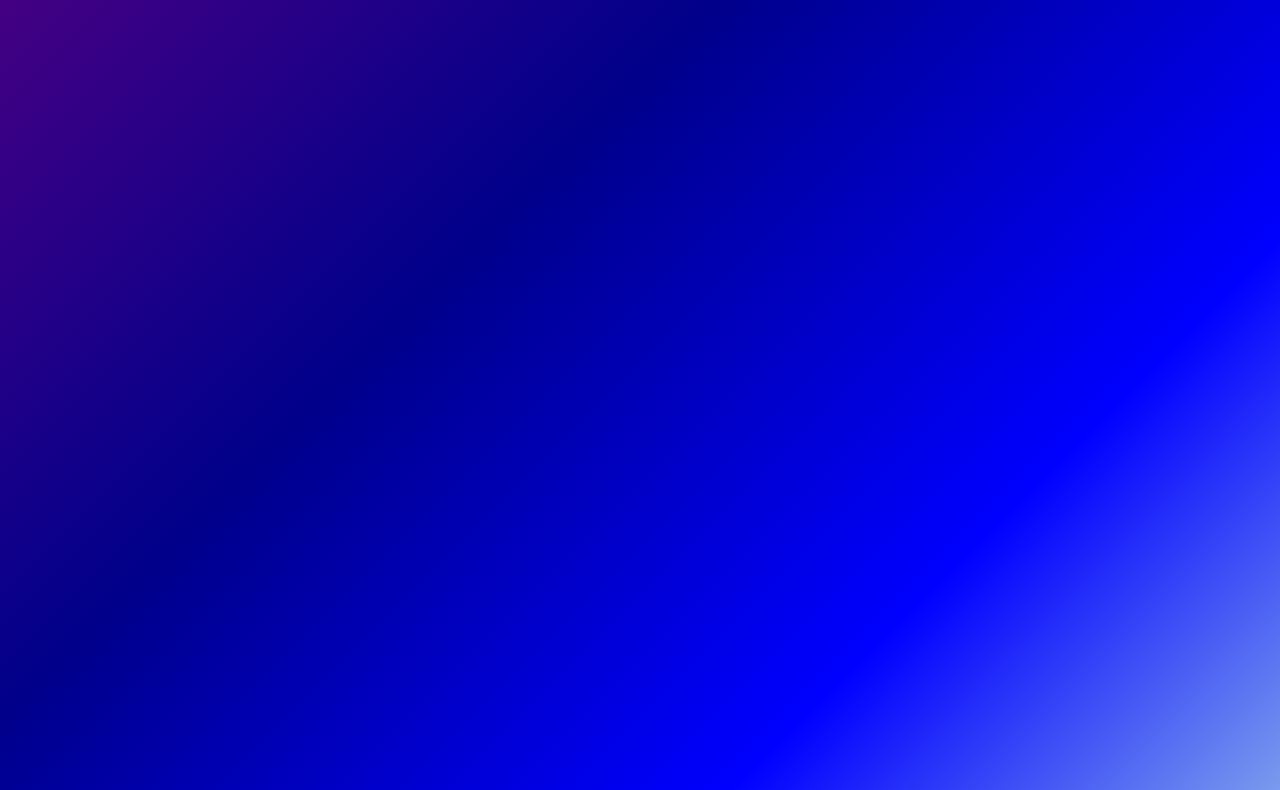
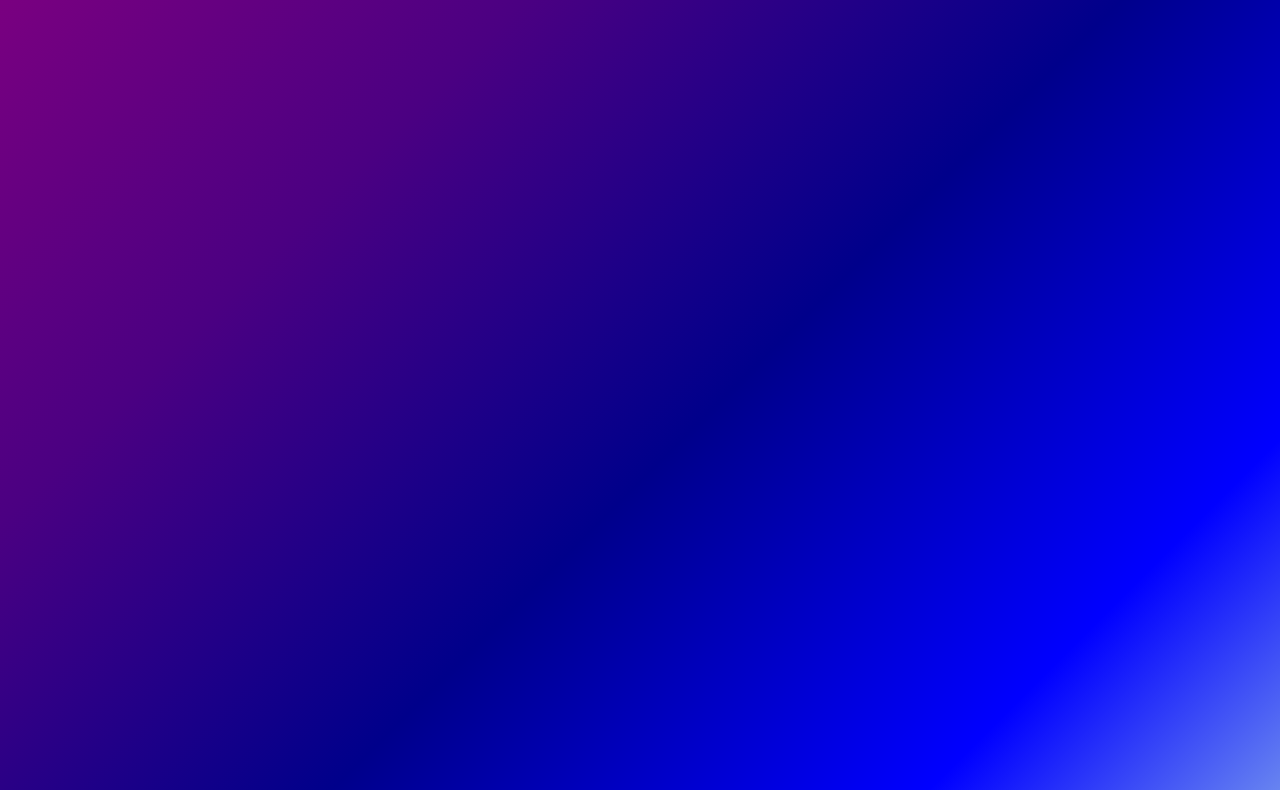
Before and after one commit to Guilherme0Rocha/Desenvolvimento-Web-2024.02, a plain HTML site: page exercicio2/arquivo2/index.html in a window 1280 px wide. Shown: the part 73-863 px from the top of the page. Drawn offline with Linux system fonts and the light colour scheme.

Commit message:
Update style2.css

```diff
--- a/exercicio2/arquivo2/style2.css
+++ b/exercicio2/arquivo2/style2.css
@@ -1,5 +1,5 @@
 body {
-    background: linear-gradient(-45deg, powderblue, blue, darkblue, indigo);
+    background: linear-gradient(-45deg, powderblue, blue, darkblue, indigo, purple);
     height: 1080px;
 }
 
```
